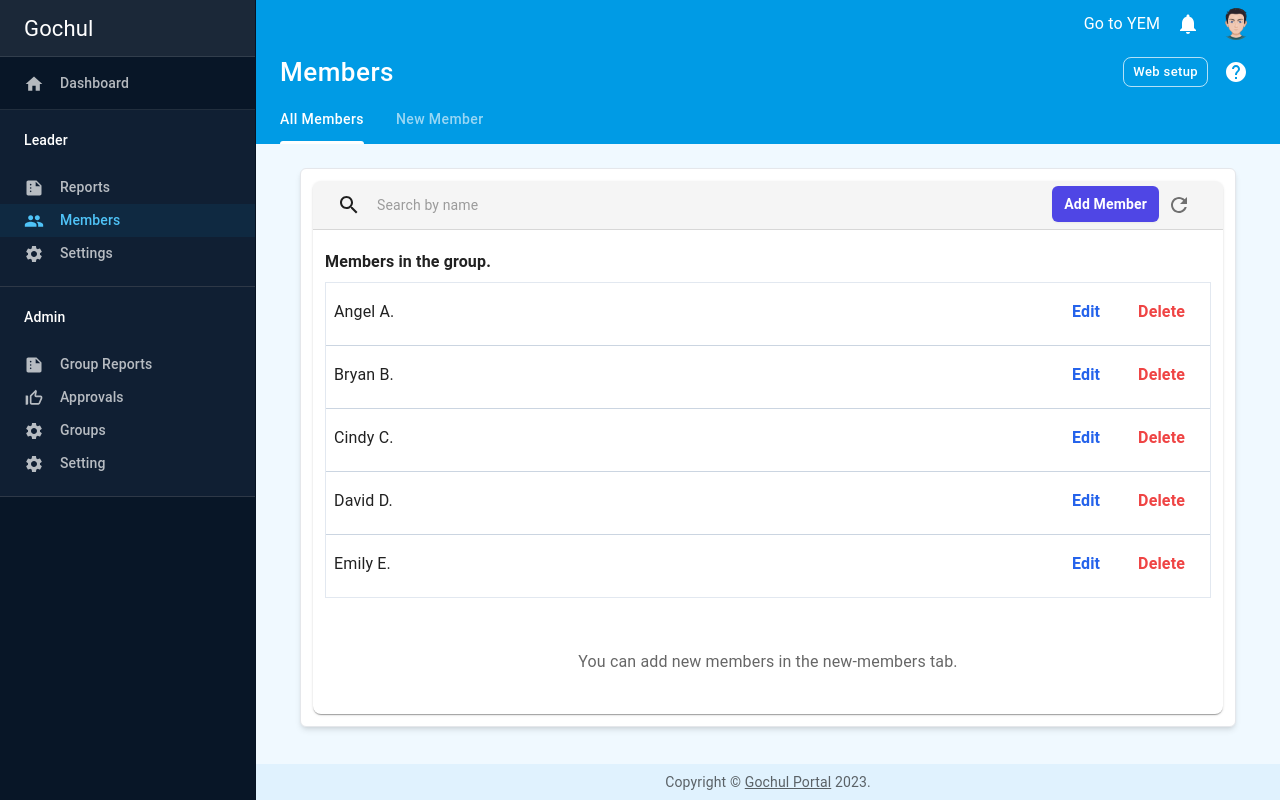
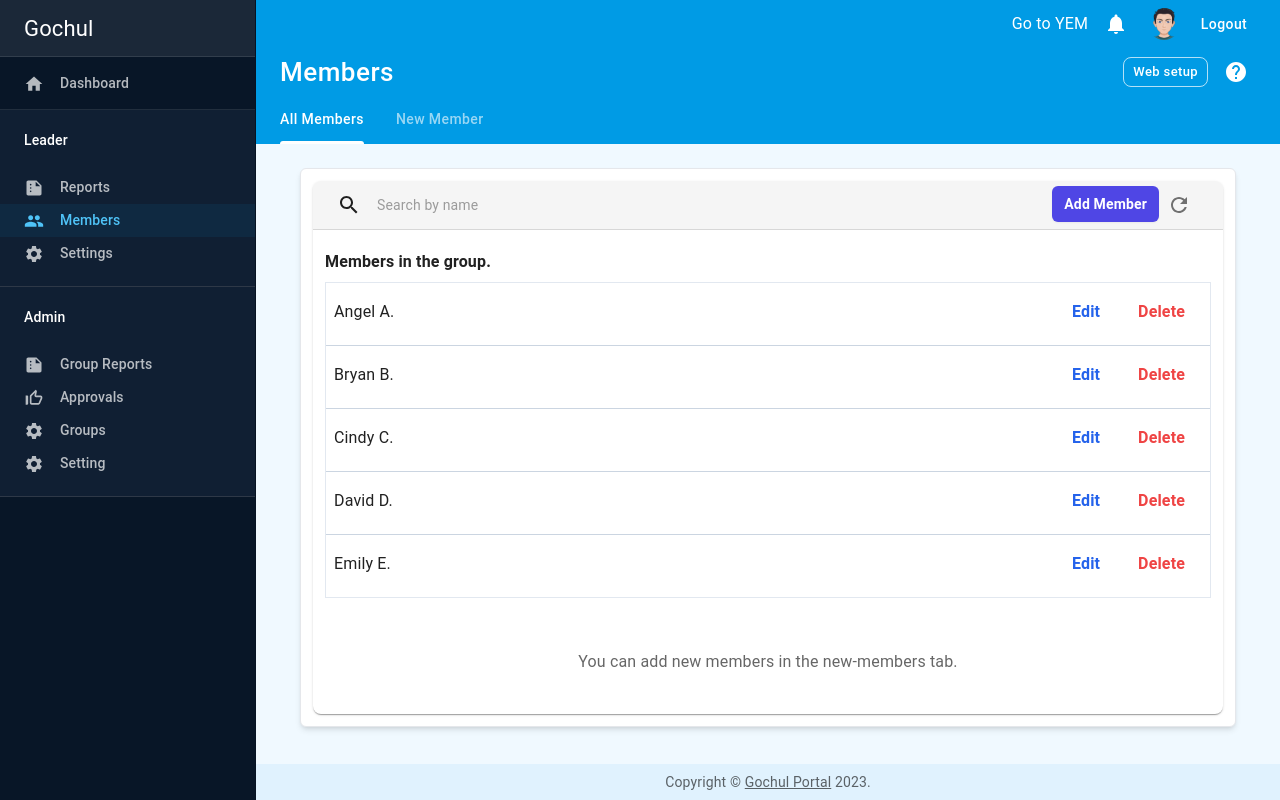
Before and after one commit to untilhamza/gochul, a Next.js app: page /members in a window 1280 px wide. Built offline with nearby package versions, Linux system fonts and the light colour scheme; no server answers.

Commit message:
add logout button

```diff
--- a/src/components/MainHeader.tsx
+++ b/src/components/MainHeader.tsx
@@ -14,6 +14,7 @@
 import Tooltip from "@mui/material/Tooltip";
 import PageHeader from "./PageHeader";
 import { useSession } from "next-auth/react";
+import { signOut } from "next-auth/react";
 
 const lightColor = "rgba(255, 255, 255, 0.7)";
 
@@ -65,6 +66,11 @@
                 <Avatar src={avatarUrl} alt="My Avatar" />
               </IconButton>
             </Grid>
+            <Grid item>
+              <Button color="inherit" onClick={() => signOut()}>
+                Logout
+              </Button>
+            </Grid>
           </Grid>
         </Toolbar>
       </AppBar>
```
